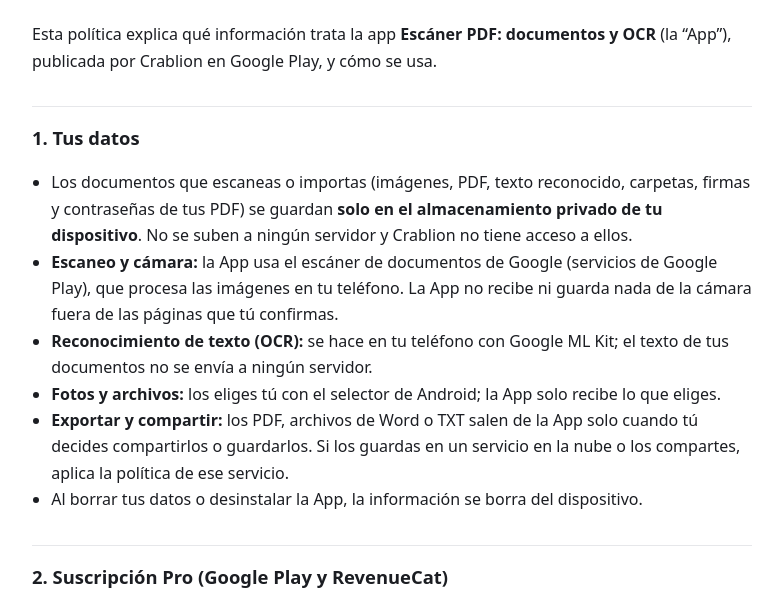
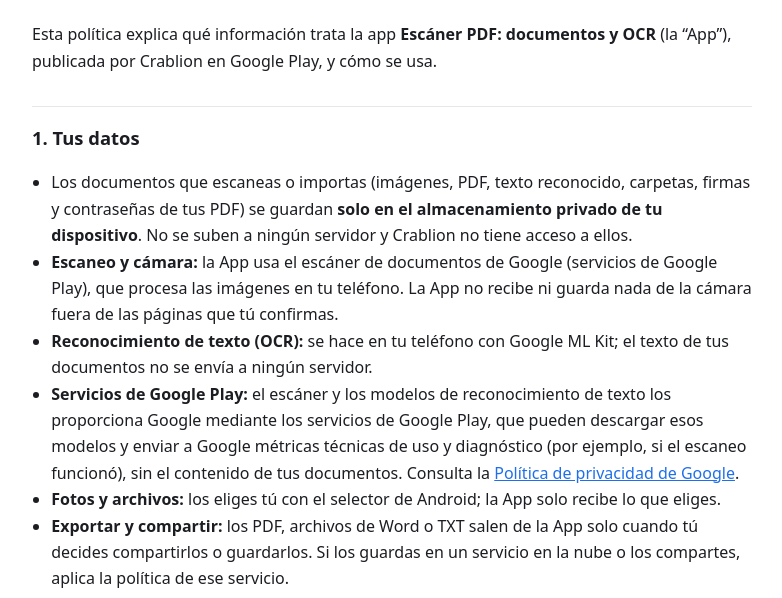
Before and after one commit to thecrablion/crablion-legal, a plain HTML site: page escaner/index.html in a window 1280 px wide. Shown: the part 147-745 px from the top of the page, without its empty margins (248-1030 px from the left). Drawn offline with Linux system fonts and the light colour scheme.

Commit message:
Escáner: aclarar métricas de ML Kit

```diff
--- a/escaner/index.html
+++ b/escaner/index.html
@@ -30,6 +30,7 @@
   <li>Los documentos que escaneas o importas (imágenes, PDF, texto reconocido, carpetas, firmas y contraseñas de tus PDF) se guardan <strong>solo en el almacenamiento privado de tu dispositivo</strong>. No se suben a ningún servidor y Crablion no tiene acceso a ellos.</li>
   <li><strong>Escaneo y cámara:</strong> la App usa el escáner de documentos de Google (servicios de Google Play), que procesa las imágenes en tu teléfono. La App no recibe ni guarda nada de la cámara fuera de las páginas que tú confirmas.</li>
   <li><strong>Reconocimiento de texto (OCR):</strong> se hace en tu teléfono con Google ML Kit; el texto de tus documentos no se envía a ningún servidor.</li>
+  <li><strong>Servicios de Google Play:</strong> el escáner y los modelos de reconocimiento de texto los proporciona Google mediante los servicios de Google Play, que pueden descargar esos modelos y enviar a Google métricas técnicas de uso y diagnóstico (por ejemplo, si el escaneo funcionó), sin el contenido de tus documentos. Consulta la <a href="https://policies.google.com/privacy" rel="noopener">Política de privacidad de Google</a>.</li>
   <li><strong>Fotos y archivos:</strong> los eliges tú con el selector de Android; la App solo recibe lo que eliges.</li>
   <li><strong>Exportar y compartir:</strong> los PDF, archivos de Word o TXT salen de la App solo cuando tú decides compartirlos o guardarlos. Si los guardas en un servicio en la nube o los compartes, aplica la política de ese servicio.</li>
   <li>Al borrar tus datos o desinstalar la App, la información se borra del dispositivo.</li>
```
